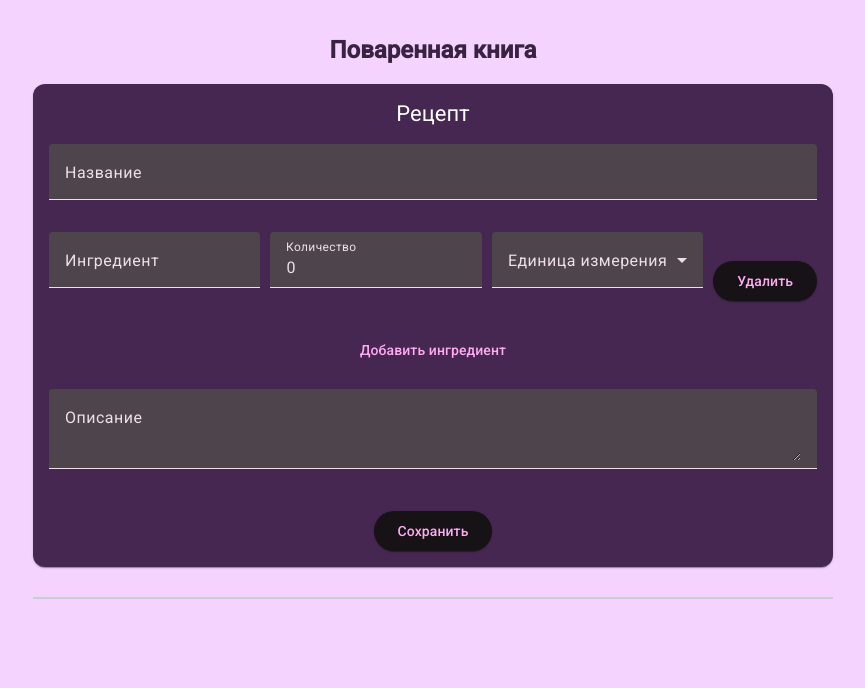
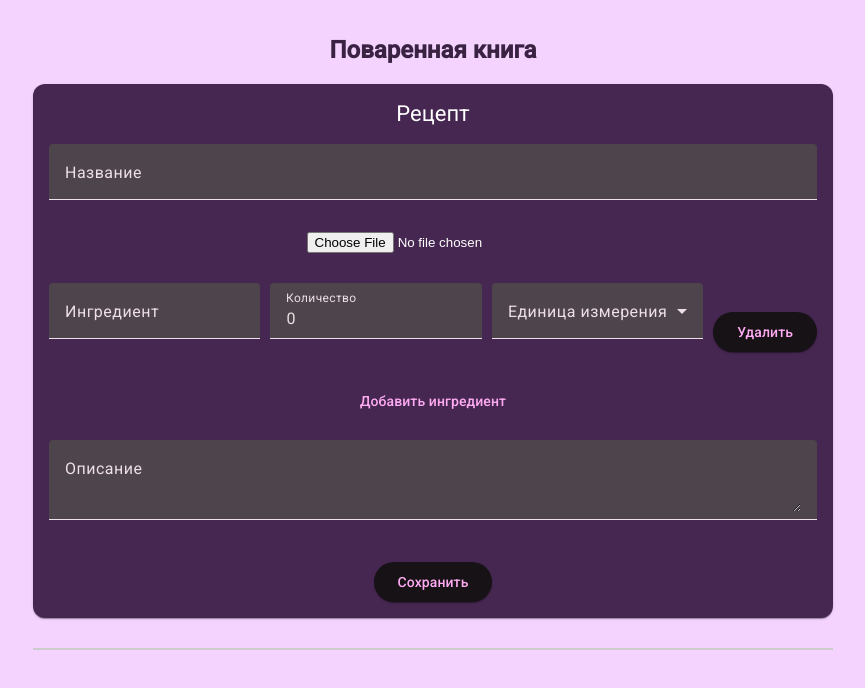
Before and after one commit to scarletname/Cookbook, an Angular app: page / in a window 1280 px wide. Shown: the top 688 px of the page, without its empty margins (207-1072 px from the left). Built offline with nearby package versions, Linux system fonts and the light colour scheme.

Commit message:
adding images

```diff
--- a/src/app/components/recipe-form/recipe-form.component.html
+++ b/src/app/components/recipe-form/recipe-form.component.html
@@ -6,6 +6,13 @@
         <mat-label>Название</mat-label>
         <input matInput [(ngModel)]="recipe.title" name="title">
       </mat-form-field>
+
+      <div class="image-upload">
+        <input type="file" (change)="onFileSelected($event)" accept="image/*">
+        <div class="image-preview" *ngIf="recipe.imageUrl">
+          <img [src]="recipe.imageUrl" alt="Изображение рецепта" class="recipe-image">
+        </div>
+      </div>
 
       <div *ngFor="let ingredient of recipe.ingredients; let i = index" class="ingredient-group">
         <mat-form-field>
--- a/src/app/components/recipe-form/recipe-form.component.scss
+++ b/src/app/components/recipe-form/recipe-form.component.scss
@@ -6,6 +6,27 @@
   display: flex;
   gap: 10px;
   align-items: center;
+}
+
+.image-upload {
+  margin-bottom: 30px;
+  display: flex;
+  flex-direction: column;
+  align-items: center;
+  gap: 10px;
+}
+
+.image-preview {
+  display: flex;
+  justify-content: center;
+  width: 100%;
+}
+
+.recipe-image {
+  max-width: 300px;
+  max-height: 250px;
+  object-fit: cover;
+  border-radius: 8px;
 }
 
 mat-form-field {
--- a/src/app/components/recipe-form/recipe-form.component.ts
+++ b/src/app/components/recipe-form/recipe-form.component.ts
@@ -28,13 +28,30 @@ export class RecipeFormComponent implements OnChanges {
     }
   }
 
+  onFileSelected(event: Event) {
+    if (!this.recipe) return;
+
+    const file = (event.target as HTMLInputElement).files?.[0];
+    if (file) {
+      const reader = new FileReader();
+      reader.onload = () => {
+        if (this.recipe) {
+          this.recipe.imageUrl = reader.result as string;
+        }
+      };
+      reader.readAsDataURL(file);
+    }
+  }
+
+
   getEmptyRecipe(): Recipe {
     return {
       id: '',
       title: '',
       ingredients: [{ name: '', amount: 0, unit: '' }],
       description: '',
-      createdAt: new Date()
+      createdAt: new Date(),
+      imageUrl: ''
     };
   }
 
--- a/src/app/components/recipe-list/recipe-list.component.html
+++ b/src/app/components/recipe-list/recipe-list.component.html
@@ -1,9 +1,11 @@
 <div class="recipe-container">
   <mat-card *ngFor="let recipe of recipes" class="recipe-cards">
-    <mat-card-title>{{ recipe.title }}</mat-card-title>
-    <mat-card-content>
-      <p>{{ recipe.description }}</p>
+    <mat-card-header>
+      <mat-card-title>{{ recipe.title }}</mat-card-title>
+    </mat-card-header>
+    <mat-card-content class="recipe-content">
       <p><small>Дата создания: {{ recipe.createdAt | date:'short' }}</small></p>
+      <img *ngIf="recipe.imageUrl" [src]="recipe.imageUrl" alt="Миниатюра" class="thumbnail">
     </mat-card-content>
     <mat-card-actions>
       <button mat-button color="primary" (click)="editRecipe(recipe)">Редактировать</button>
--- a/src/app/components/recipe-list/recipe-list.component.scss
+++ b/src/app/components/recipe-list/recipe-list.component.scss
@@ -1,5 +1,19 @@
 mat-card-title {
   margin-top: 12px;
+}
+
+.thumbnail {
+  width: 100px;
+  height: 100px;
+  object-fit: cover;
+  border-radius: 8px;
+  margin-left: 20px;
+}
+
+.recipe-content {
+  display: flex;
+  justify-content: space-between;
+  align-items: center;
 }
 
 .recipe-container {
```
